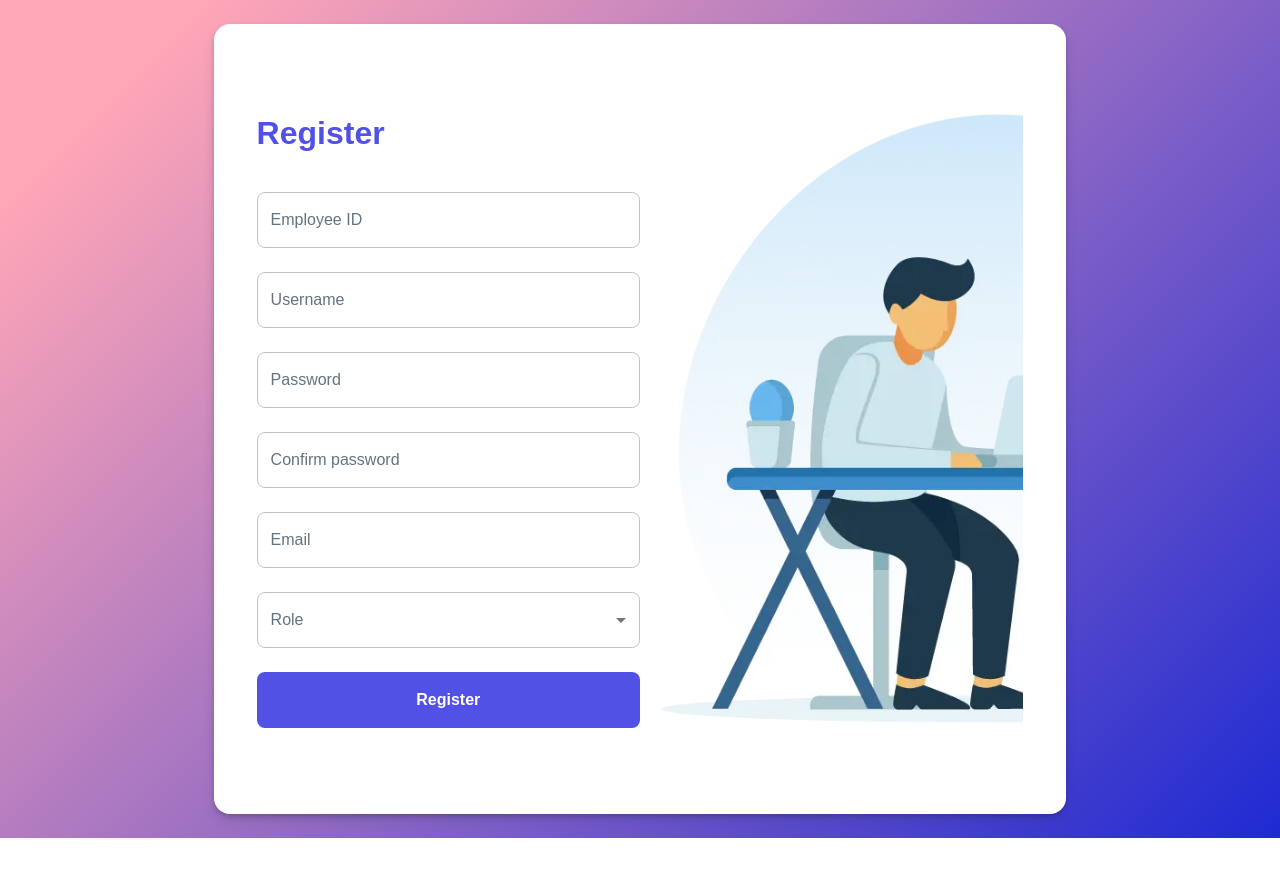
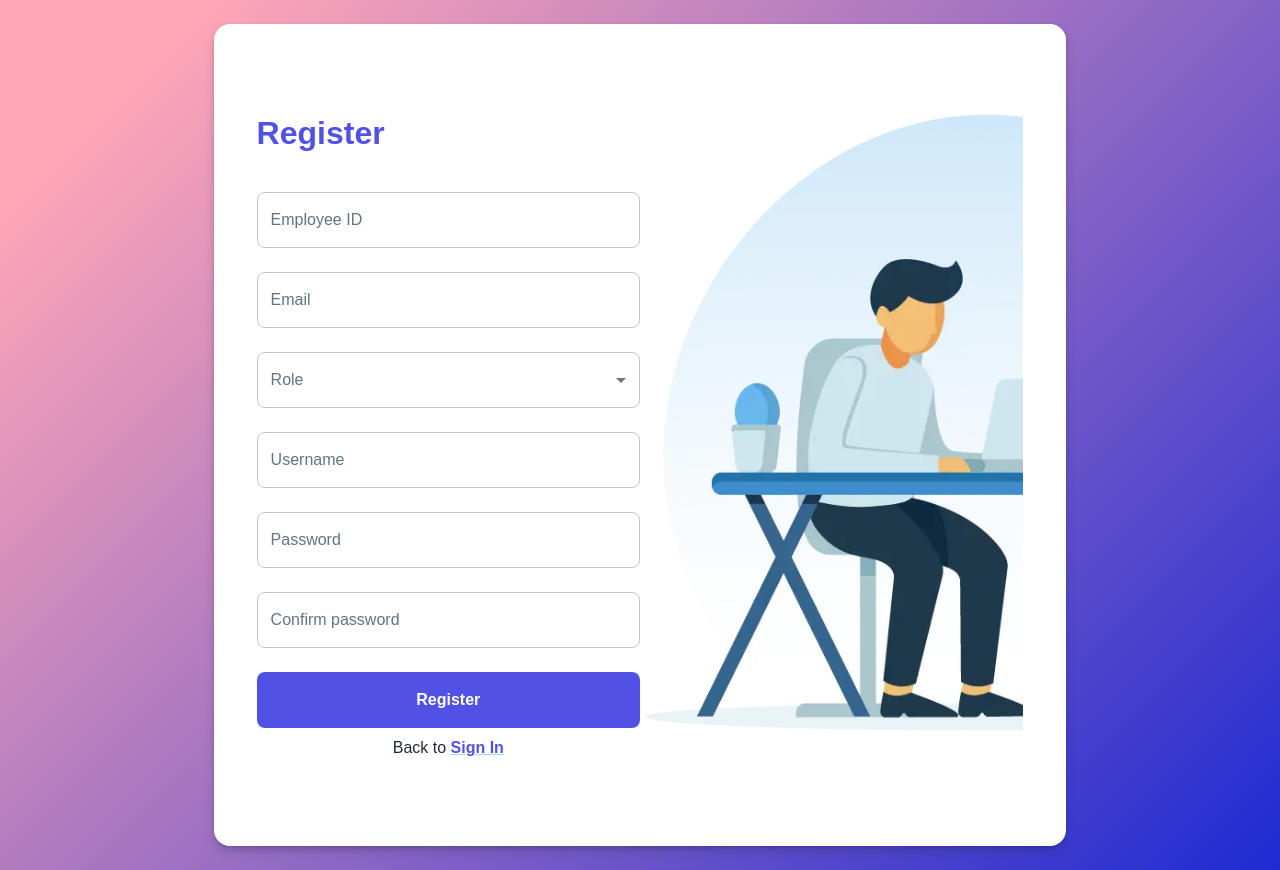
Before and after one commit to HKKQP-TEAM/HRM_WEBSITE, a React (Create React App) app: page /register in a window 1280 px wide. Before the commit the page ends 838 px from the top, so only its background shows below. Built offline with nearby package versions, Linux system fonts and the light colour scheme; some icons are missing.

Commit message:
fix(register, sign-in): add link for navigate

```diff
--- a/src/modules/auth/register/index.tsx
+++ b/src/modules/auth/register/index.tsx
@@ -6,12 +6,14 @@ import {
   Grid,
   IconButton,
   InputAdornment,
+  Link,
   MenuItem,
   Stack,
   Typography,
 } from '@mui/material';
 import { FC, useState } from 'react';
 import { SubmitHandler, useForm } from 'react-hook-form';
+import { Link as RouterLink } from 'react-router-dom';
 import * as Yup from 'yup';
 
 import Iconify from '~/components/iconify';
@@ -22,7 +24,6 @@ import { useLocales } from '~/hooks';
 const RegisterForm: FC = () => {
   const [isShowPassword, setIsShowPassword] = useState<boolean>(false);
   const { translate } = useLocales();
-
   interface Register {
     employeeId: string;
     username: string;
@@ -107,6 +108,14 @@ const RegisterForm: FC = () => {
               </Stack>
               <Stack spacing={3}>
                 <RHFTextField name='employeeId' label={translate('Employee ID')} />
+                <RHFTextField name='email' label={translate('Email')} />
+                <RHFSelect name='role' label={translate('Role')}>
+                  {role.map((option) => (
+                    <MenuItem key={option.value} value={option.value}>
+                      {option.label}
+                    </MenuItem>
+                  ))}
+                </RHFSelect>
                 <RHFTextField name='username' label={translate('Username')} />
                 <RHFTextField
                   name='password'
@@ -136,28 +145,32 @@ const RegisterForm: FC = () => {
                     ),
                   }}
                 />
-                <RHFTextField name='email' label={translate('Email')} />
-                <RHFSelect name='role' label={translate('Role')}>
-                  {role.map((option) => (
-                    <MenuItem key={option.value} value={option.value}>
-                      {option.label}
-                    </MenuItem>
-                  ))}
-                </RHFSelect>
-                <br />
               </Stack>
               <LoadingButton
                 fullWidth
                 size='large'
                 type='submit'
                 variant='contained'
-                sx={{ backgroundColor: '#5151E5' }}
+                sx={{ mt: '1.5rem', backgroundColor: '#5151E5' }}
               >
                 <Typography variant='subtitle1'>{translate('Register')}</Typography>
               </LoadingButton>
+              <Stack sx={{ mt: 1, justifyContent: 'center', alignItems: 'center' }}>
+                <Typography variant='body1'>
+                  {translate('Back to ')}
+                  <Link
+                    component={RouterLink}
+                    variant='subtitle1'
+                    sx={{ color: '#5151E5' }}
+                    to='/sign-in'
+                  >
+                    {translate('Sign In')}
+                  </Link>
+                </Typography>
+              </Stack>
             </FormProvider>
           </Grid>
-          <Grid item md={6} sx={{ display: { xs: 'none', md: 'block' }, pl: 2 }}>
+          <Grid item md={6} sx={{ display: { xs: 'none', md: 'block' }, pb: 3 }}>
             <Box
               style={{
                 backgroundImage: `url(${window.location.origin}/assets/images/orangescrum-signup-helps.webp)`,
--- a/src/modules/auth/sign-in/index.tsx
+++ b/src/modules/auth/sign-in/index.tsx
@@ -124,6 +124,16 @@ const SignInForm: FC = () => {
               >
                 <Typography variant='subtitle1'>{translate('Sign In')}</Typography>
               </LoadingButton>
+              <Stack sx={{ mt: 1, justifyContent: 'center', alignItems: 'center' }}>
+                <Link
+                  component={RouterLink}
+                  variant='subtitle1'
+                  sx={{ color: '#5151E5' }}
+                  to='/register'
+                >
+                  {translate('Creat a new account')}
+                </Link>
+              </Stack>
             </FormProvider>
           </Grid>
           <Grid item md={6} sx={{ display: { xs: 'none', md: 'block' }, pl: 2 }}>
```
Also changed, not shown: public/assets/images/file-transfer.png (added).
